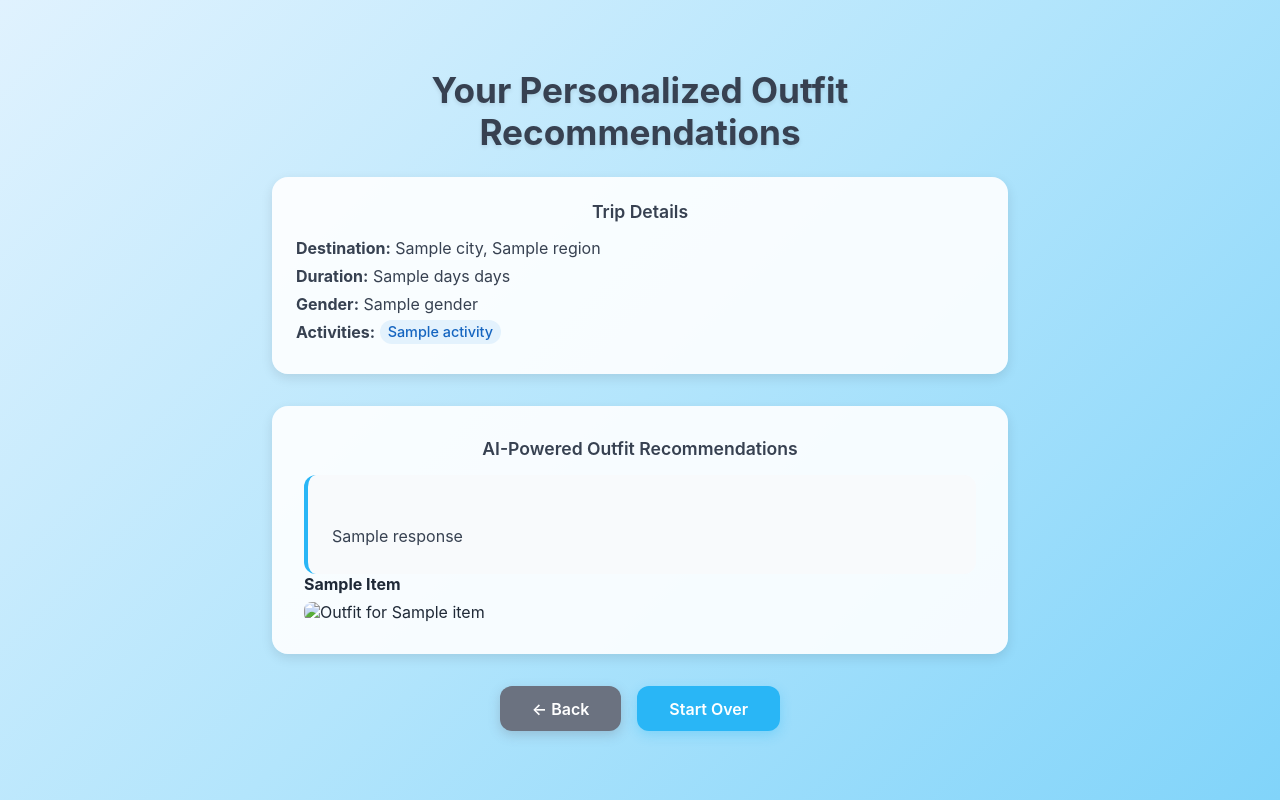
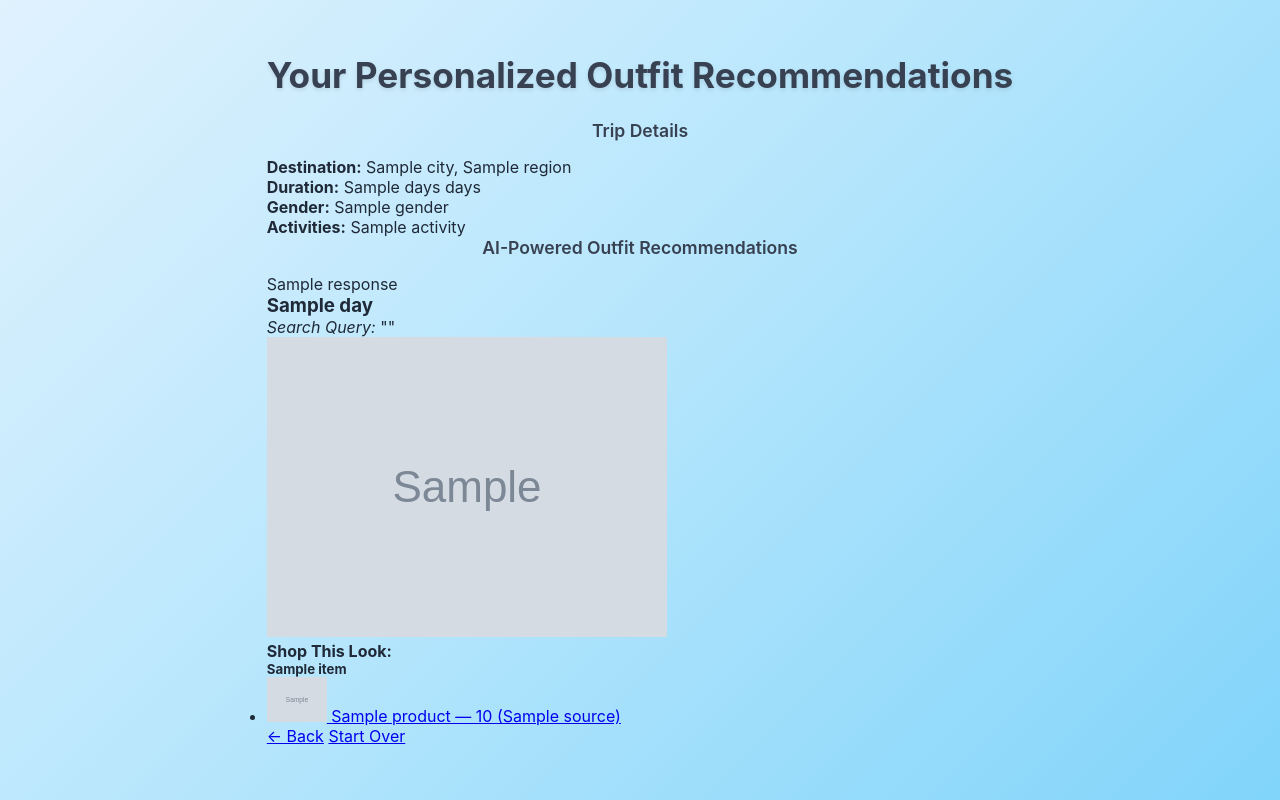
Before and after one commit to mayokunl/Weather-Based-Outfit-Planner, a Flask app: template templates/recommendations.html in a window 1280 px wide. Run offline with Flask 3, Linux system fonts and the light colour scheme; the template is opened without the code that fills it: most values are stand-ins (such as "Sample title", 1, 10 or a date in 2020); grey boxes marked "Sample" are stand-in pictures; parts of the project's set-up code (start-up, migrations or seed data) failed here and were passed over.

Commit message:
Add Google Shopping + Image integration with query cleanup and debug logs

```diff
--- a/app.py
+++ b/app.py
@@ -2,12 +2,13 @@
 import os
 from flask import Flask, render_template, request, redirect, url_for, session
 from dotenv import load_dotenv
-from openai_utils import build_prompt_from_session, get_recommendations
+from openai_utils import  get_recommendations #, build_prompt_from_session
 from weather_utils import get_weather_summary
-from serp_utils import get_image_urls
+from serp_utils import get_overall_outfit_image, get_shopping_items
+
 
 from datetime import datetime
-
+import re
 
 # Load environment variables
 load_dotenv()
@@ -65,40 +66,57 @@
         return redirect(url_for('recommendations'))
      return render_template('duration.html')
 
-from serp_utils import get_image_urls
+def parse_daily_outfits(gpt_response):
+    outfits = {}
+    days = re.split(r'### Day (\d+):', gpt_response)
+
+    # days = ['', '1', ' San Francisco\n**Outfit Recommendation:**\n- Top: ...', '2', ...]
+    for i in range(1, len(days), 2):
+        day_num = days[i].strip()
+        content = days[i + 1]
+
+        day_label = f"Day {day_num}"
+        match = re.search(r'\*\*Search Query:\*\* (.*)', content)
+        if match:
+            query = match.group(1).strip()
+            outfits[day_label] = query
+        else:
+            outfits[day_label] = "default outfit"
+
+    return outfits
 
 @app.route('/recommendations')
 def recommendations():
-    # Pull data from session
-    gender = session.get('gender', 'unisex').lower()
-    age = int(session.get('age', 25))
-    activities = session.get('activities', [])
+    response = get_recommendations("fake prompt")
+    parsed_outfits = parse_daily_outfits(response)
 
-    # --- OpenAI GPT: Generate outfit text recommendations ---
-    prompt = build_prompt_from_session(session)
-    response = get_recommendations(prompt)
+    gender = session.get("gender", "unisex").lower()
 
-    # --- SerpAPI: Fetch 1 outfit image per activity ---
-    image_results = []
-    for activity in activities:
-        query = f"{gender} {activity} outfit"
-        urls = get_image_urls(query, num_results=1)
-        if urls:
-            image_results.append({
-                "activity": activity,
-                "image_url": urls[0],
-                "query": query
-            })
+    outfit_data = {}
 
-    # Convert to dict format for the template: {activity: [image_url]}
-    images_by_activity = {item['activity']: [item['image_url']] for item in image_results}
+    for day, outfit_query in parsed_outfits.items():
+        print(f"🔍 FULL LOOK for: {outfit_query}")
+        outfit_image = get_overall_outfit_image(outfit_query, gender)
 
-    # --- Pass all data to template ---
+        # Split outfit query into individual items
+        item_keywords = [item.strip() for item in outfit_query.split(",")]
+        shopping_links = []
+        for item in item_keywords:
+            products = get_shopping_items(item, gender)
+            if products:
+                shopping_links.append({"item": item, "results": products})
+
+        outfit_data[day] = {
+            "query": outfit_query,
+            "image": outfit_image,
+            "shopping": shopping_links
+        }
+
     return render_template(
         "recommendations.html",
-        data=session,
+        outfit_data=outfit_data,
         response=response,
-        images=images_by_activity
+        data=session
     )
 
 if __name__ == '__main__':
--- a/serp_utils.py
+++ b/serp_utils.py
@@ -1,28 +1,80 @@
-# serp_utils.py
 import os
 from serpapi import GoogleSearch
+from dotenv import load_dotenv
 
-def get_image_urls(query: str, num_results: int = 1) -> list[str]:
-    """
-    Fetches a list of image URLs from Google Images via SerpApi.
-    """
-    api_key = os.getenv("SERPAPI_KEY")
-    if not api_key:
-        raise EnvironmentError("SERPAPI_KEY environment variable not set")
+load_dotenv()
+
+API_KEY = '198a79b4f4321d5ce1b109639730f1263080503c763471ef6ac51d9b28dcf625'
+if not API_KEY:
+    raise EnvironmentError("SERPAPI_KEY environment variable not set")
+
+def get_overall_outfit_image(query: str, gender: str = '') -> str:
+    """Get one image representing the full outfit (from Google Images)"""
+    full_query = f"{gender} {query}".strip()
+    print(f"🖼️ [Images] Searching: {full_query}")
 
     params = {
         "engine": "google_images",
-        "q": query,
-        "tbm": "isch",
-        "ijn": "0",
-        "api_key": api_key
+        "q": full_query,
+        "google_domain": "google.com",
+        "hl": "en",
+        "gl": "us",
+        "api_key": API_KEY
     }
+
+    import json
+
     search = GoogleSearch(params)
     results = search.get_dict()
-    images = results.get("images_results", [])[:num_results]
+
+    print("🧾 RAW SHOPPING RESPONSE:")
+    print(json.dumps(results, indent=2)[:1000])  # print first 1000 characters only
+    images = results.get("images_results", [])
+    print(f"📸 Found {len(images)} images for '{full_query}'")
+
+    if images:
+        print("🔗 First Image URL:", images[0].get("thumbnail"))
+        return images[0].get("thumbnail")
+
+    return None
+
+
+def get_shopping_items(query: str, gender: str = '', num_results: int = 3) -> list[dict]:
+    """Searches Google Shopping for product results, logs results for debugging."""
+    full_query = f"{gender} {query}".strip()
+    print(f"🛍️ [Shopping] Searching: {full_query}")
+
+    params = {
+        "engine": "google_shopping",
+        "q": full_query,
+        "google_domain": "google.com",
+        "hl": "en",
+        "gl": "us",
+        "api_key": API_KEY
+    }
+
+    search = GoogleSearch(params)
+    results = search.get_dict()
+
+    products = results.get("shopping_results", [])[:num_results]
+    print(f"🔎 Found {len(products)} products for '{full_query}'")
+
+    for p in products:
+        print("🧾", {
+            "title": p.get("title"),
+            "price": p.get("price"),
+            "link": p.get("link"),
+            "thumbnail": p.get("thumbnail"),
+            "source": p.get("source")
+        })
 
     return [
-        img.get("thumbnail") or img.get("original")
-        for img in images
-        if img.get("thumbnail") or img.get("original")
+        {
+            "title": p.get("title"),
+            "price": p.get("price"),
+            "link": p.get("link") or p.get("serpapi_product_api"),
+            "thumbnail": p.get("thumbnail"),
+            "source": p.get("source")
+        }
+        for p in products if p.get("title") and (p.get("link") or p.get("serpapi_product_api"))
     ]
--- a/templates/recommendations.html
+++ b/templates/recommendations.html
@@ -1,8 +1,8 @@
 {% extends "layout.html" %}
 
 {% block head %}
-<!-- Duration page specific CSS -->
-<link rel="stylesheet" href="{{ url_for('static', filename='reccomendations.css') }}">
+<!-- Recommendations page specific CSS -->
+<link rel="stylesheet" href="{{ url_for('static', filename='recommendations.css') }}">
 {% endblock %}
 
 {% block body %}
@@ -10,6 +10,7 @@
   <h1>Your Personalized Outfit Recommendations</h1>
 
   <!-- Trip Summary -->
+  {% if data %}
   <div class="trip-summary">
     <h2>Trip Details</h2>
     <div class="trip-details">
@@ -25,8 +26,9 @@
       {% endif %}
     </div>
   </div>
+  {% endif %}
 
-  <!-- AI-Generated Recommendations -->
+  <!-- AI Text -->
   <div class="recommendations-section">
     <h2>AI-Powered Outfit Recommendations</h2>
     {% if response %}
@@ -34,15 +36,38 @@
         {{ response|replace('\n', '<br>')|safe }}
       </div>
 
-      <!-- SerpAPI Images per Activity -->
-      {% if images %}
-        <div class="image-gallery-section">
-          {% for item, urls in images.items() %}
+      <!-- Visual & Shopping Results -->
+      {% if outfit_data %}
+        <div class="outfit-results">
+          {% for day, info in outfit_data.items() %}
             <div class="recommendation-block">
-              <h4>{{ item.title() }}</h4>
-              {% for url in urls %}
-                <img src="{{ url }}" alt="Outfit for {{ item }}" class="outfit-image" />
-              {% endfor %}
+              <h3>{{ day }}</h3>
+              <p><em>Search Query:</em> "{{ info.query }}"</p>
+
+              {% if info.image %}
+                <img src="{{ info.image }}" alt="Outfit image for {{ day }}" class="outfit-image">
+              {% endif %}
+
+              {% if info.shopping %}
+                <div class="shopping-section">
+                  <h4>Shop This Look:</h4>
+                  {% for group in info.shopping %}
+                    <h5>{{ group.item }}</h5>
+                    <ul class="shopping-list">
+                      {% for product in group.results %}
+                        <li class="shopping-item">
+                          <a href="{{ product.link }}" target="_blank">
+                            {% if product.thumbnail %}
+                              <img src="{{ product.thumbnail }}" alt="{{ product.title }}" width="60">
+                            {% endif %}
+                            {{ product.title }} — {{ product.price }} <span class="source">({{ product.source }})</span>
+                          </a>
+                        </li>
+                      {% endfor %}
+                    </ul>
+                  {% endfor %}
+                </div>
+              {% endif %}
             </div>
           {% endfor %}
         </div>
```
Also changed, not shown: openai_utils.py (+33 -42 lines).
